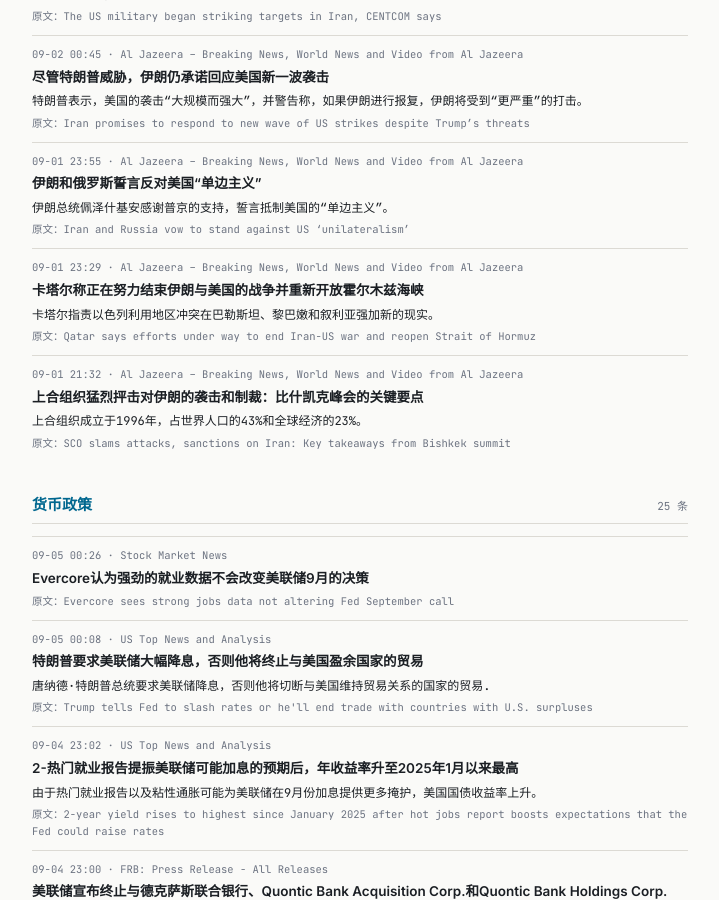
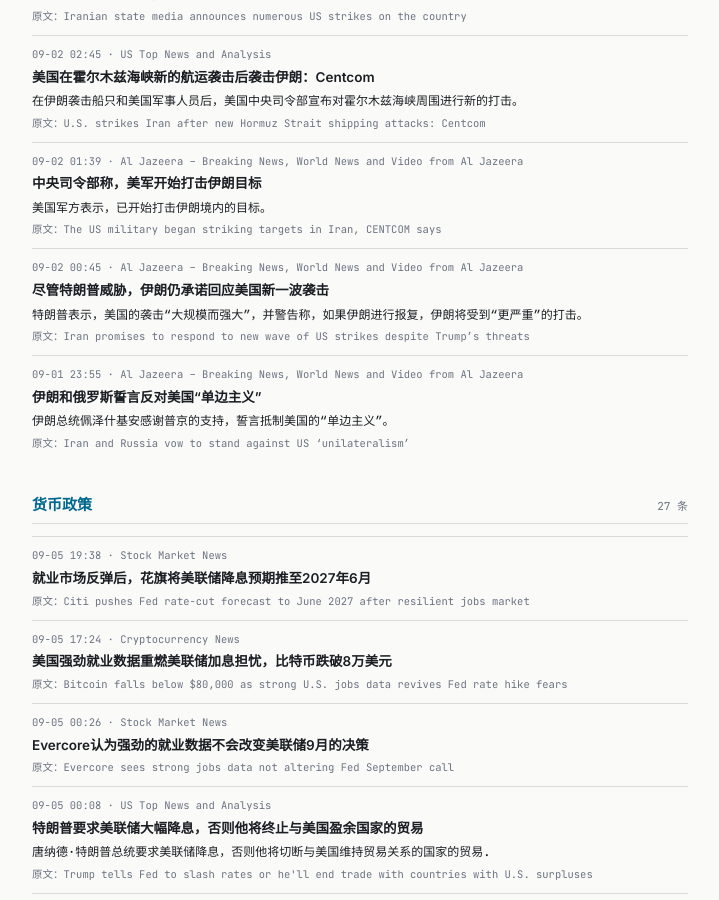
Before and after one commit to tang3super/tang3super.github.io, a Jekyll site: the page built from macro-trade/news-digest.md, in a window 1280 px wide and 900 px high, scrolled down 8398 px. Shown: the whole window, without its empty margins (280-999 px from the left). Built offline with Jekyll 4.4.1, drawn with Linux system fonts in a browser that asks for light colours; some of the changed text lies outside the part shown.

Commit message:
sync news-digest article

```diff
--- a/macro-trade/news-digest.md
+++ b/macro-trade/news-digest.md
@@ -5,11 +5,25 @@
 date: '2026-09-05'
 summary: 2026年第36周监控
 week_label: 2026年第36周监控
-last_updated: 2026-09-05 17:09
+last_updated: 2026-09-05 20:40
 refresh_note: 每 5 分钟自动刷新
 topics:
 - name: 地缘政治
   items:
+  - title: Iran’s State Media Says U.S. Missiles Hit Iranian Oil Tanker Near Kharg
+    summary: The United States military has not confirmed an attack. The reports came after a barrage of U.S. strikes in retaliation for Iranian attacks…
+    link: https://www.nytimes.com/2026/09/05/world/middleeast/iran-us-kharg-oil-tanker-attack.html
+    source: NYT > World News
+    time: 09-05 19:39
+    title_zh: 伊朗官方媒体称美国导弹击中哈格附近的伊朗油轮
+    summary_zh: 美国军方尚未证实发生袭击。这些报道是在美国对伊朗袭击进行报复之后发布的……
+  - title: Why is Trump threatening to strike Iran’s Pickaxe Mountain again, now?
+    summary: As oil tanker struck off Kharg island, Trump threatens one of the remaining parts of Iran’s nuclear complex.
+    link: https://www.aljazeera.com/news/2026/9/5/why-is-trump-threatening-to-strike-irans-pickaxe-mountain-again-now?traffic_source=rss
+    source: Al Jazeera – Breaking News, World News and Video from Al Jazeera
+    time: 09-05 17:56
+    title_zh: 为什么特朗普现在威胁要再次袭击伊朗镐山？
+    summary_zh: 当一艘油轮在哈格岛附近相撞时，特朗普威胁到了伊朗核设施的剩余部分之一。
   - title: US imposes sanctions on Turkish bank, prompting legal threat
     summary: US sanctions Turkish bank over alleged IRGC ties, accusing it of facilitating millions in transactions for Iran.
     link: https://www.aljazeera.com/news/2026/9/5/us-imposes-sanctions-on-turkish-bank-prompting-legal-threat?traffic_source=rss
@@ -552,22 +566,20 @@
     time: 09-01 23:55
     title_zh: 伊朗和俄罗斯誓言反对美国“单边主义”
     summary_zh: 伊朗总统佩泽什基安感谢普京的支持，誓言抵制美国的“单边主义”。
-  - title: Qatar says efforts under way to end Iran-US war and reopen Strait of Hormuz
-    summary: Qatar accuses Israel of exploiting regional conflicts to impose new realities in Palestine, Lebanon, and Syria.
-    link: https://www.aljazeera.com/news/2026/9/1/qatar-says-efforts-under-way-to-end-iran-us-war-and-reopen-strait-of-hormuz?traffic_source=rss
-    source: Al Jazeera – Breaking News, World News and Video from Al Jazeera
-    time: 09-01 23:29
-    title_zh: 卡塔尔称正在努力结束伊朗与美国的战争并重新开放霍尔木兹海峡
-    summary_zh: 卡塔尔指责以色列利用地区冲突在巴勒斯坦、黎巴嫩和叙利亚强加新的现实。
-  - title: 'SCO slams attacks, sanctions on Iran: Key takeaways from Bishkek summit'
-    summary: The SCO started in 1996 and accounts for 43 percent of the world’s population and 23 percent of the global economy.
-    link: https://www.aljazeera.com/news/2026/9/1/sco-slams-attacks-sanctions-on-iran-key-takeaways-from-bishkek-summit?traffic_source=rss
-    source: Al Jazeera – Breaking News, World News and Video from Al Jazeera
-    time: 09-01 21:32
-    title_zh: 上合组织猛烈抨击对伊朗的袭击和制裁：比什凯克峰会的关键要点
-    summary_zh: 上合组织成立于1996年，占世界人口的43%和全球经济的23%。
 - name: 货币政策
   items:
+  - title: Citi pushes Fed rate-cut forecast to June 2027 after resilient jobs market
+    summary: ''
+    link: https://www.investing.com/news/stock-market-news/citi-pushes-fed-ratecut-forecast-to-june-2027-after-resilient-jobs-market-4890197
+    source: Stock Market News
+    time: 09-05 19:38
+    title_zh: 就业市场反弹后，花旗将美联储降息预期推至2027年6月
+  - title: Bitcoin falls below $80,000 as strong U.S. jobs data revives Fed rate hike fears
+    summary: ''
+    link: https://www.investing.com/news/cryptocurrency-news/bitcoin-falls-below-80000-as-strong-us-jobs-data-revives-fed-rate-hike-fears-4890184
+    source: Cryptocurrency News
+    time: 09-05 17:24
+    title_zh: 美国强劲就业数据重燃美联储加息担忧，比特币跌破8万美元
   - title: Evercore sees strong jobs data not altering Fed September call
     summary: ''
     link: https://www.investing.com/news/stock-market-news/evercore-sees-strong-jobs-data-not-altering-fed-september-call-93CH-4889854
```
